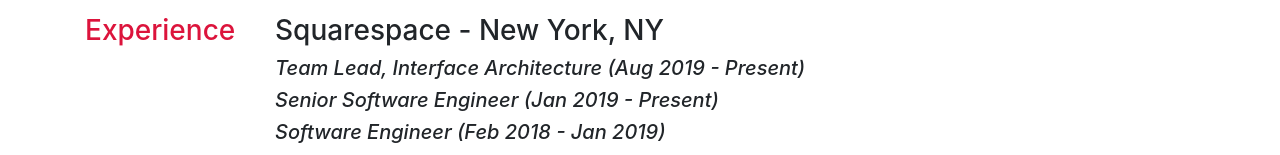
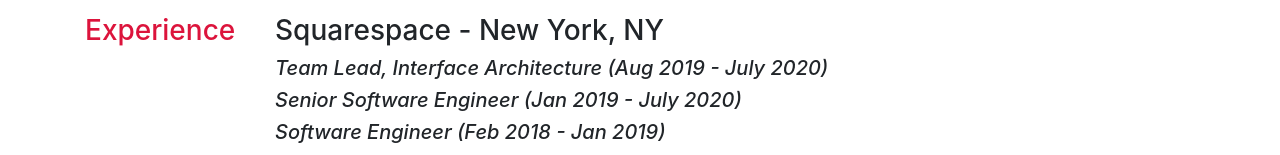
Before and after one commit to mikespencer/resume, a website: page index.html in a window 1280 px wide. Shown: the part 389-544 px from the top of the page. Drawn offline with nearby package versions, Linux system fonts and the light colour scheme.

Commit message:
update resume dates (#12)
Co-authored-by: Mike Spencer <mikespencer@fb.com>

```diff
--- a/index.html
+++ b/index.html
@@ -110,8 +110,8 @@
       <div class="col-lg">
         <div>
           <h3>Squarespace - New York, NY</h3>
-          <h4 class="h5 font-italic">Team Lead, Interface Architecture (Aug 2019 - Present)</h4>
-          <h4 class="h5 font-italic">Senior Software Engineer (Jan 2019 - Present)</h4>
+          <h4 class="h5 font-italic">Team Lead, Interface Architecture (Aug 2019 - July 2020)</h4>
+          <h4 class="h5 font-italic">Senior Software Engineer (Jan 2019 - July 2020)</h4>
           <h4 class="h5 font-italic">Software Engineer (Feb 2018 - Jan 2019)</h4>
           <ul>
             <li>
--- a/package.json
+++ b/package.json
@@ -13,7 +13,7 @@
     "url": "git+https://github.com/mikespencer/resume.git"
   },
   "keywords": [],
-  "author": "Mike Spencer <mspencer@squarespace.com> (https://stash.nyc.squarespace.net/users/mspencer)",
+  "author": "Mike Spencer <mikespencema@gmail.com> (https://github.com/mikespencer)",
   "license": "ISC",
   "bugs": {
     "url": "https://github.com/mikespencer/resume/issues"
```
Also changed, not shown: README.md, 1 other file.
